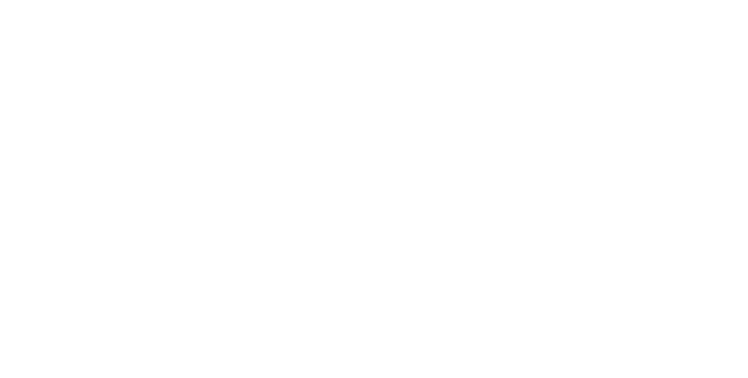
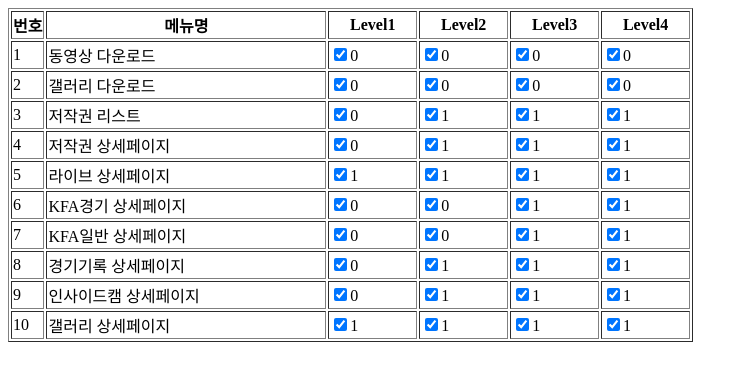
Before and after one commit to milk717/test-react-app, a React (Create React App) app: page /component/checkbox in a window 1280 px wide. Before the commit this address had no page. Shown: the top 378 px of the page, without its empty margins (0-748 px from the left). Built offline with nearby package versions, Linux system fonts and the light colour scheme.

Commit message:
checkbox test 생성

```diff
--- a/src/App.js
+++ b/src/App.js
@@ -2,6 +2,7 @@
 import { BrowserRouter,Routes,Route } from 'react-router-dom';
 import Main from './Main';
 import PostData from './redux/PostData';
+import Checkbox from './componentTest/Checkbox'
 
 
 function App() {
@@ -11,6 +12,7 @@
         <Routes>
           <Route path="/" element={<Main/>}/>
           <Route path="/redux/saga" element={<PostData/>}/>
+          <Route path="/component/checkbox" element={<Checkbox/>}/>
         </Routes>
       </BrowserRouter>
     </>
--- a/src/Main.js
+++ b/src/Main.js
@@ -3,7 +3,8 @@
 export default function Main() {
   return (
     <>
-      <Link to="/redux/saga">Redux-Saga Post Flow Test</Link>
+      <div><Link to="/redux/saga">Redux-Saga Post Flow Test</Link></div>
+      <div><Link to="/component/checkbox">Checkbox Test</Link></div>
     </>
   );
 }
--- /dev/null
+++ b/src/componentTest/Checkbox.js
@@ -0,0 +1,135 @@
+import React, {useState} from "react";
+
+const UserAuthorityList=[
+    {text:'동영상 다운로드', value:'videoDownAccess'},
+    {text:'갤러리 다운로드', value:'imageDownAccess'},
+    {text:'저작권 리스트',value:'copyrightListAccess'},
+    {text:'저작권 상세페이지',value:'copyrightDetailAccess'},
+    {text:'라이브 상세페이지',value:'liveDetailAccess'},
+    {text:'KFA경기 상세페이지',value:'kfaPlayDetailAccess'},
+    {text:'KFA일반 상세페이지',value:'kfaNormalDetailAccess'},
+    {text:'경기기록 상세페이지',value:'kfaEventDetailAccess'},
+    {text:'인사이드캠 상세페이지',value:'insidecamDetailAccess'},
+    {text:'갤러리 상세페이지',value:'galleryDetailAccess'},
+];
+
+function UserAuthManageTable({userAuthData}) {
+    const [state, setState] = useState(userAuthData)
+
+    const handleCheckBoxChange = (e, index, access) => {
+        state[index][access] = Number(e.target.checked);
+        setState([
+            ...state
+        ]);
+    };
+
+    return (
+        <table border={1}>
+            <colgroup>
+                <col width="5%"/>
+            </colgroup>
+            <thead className="thead">
+            <tr>
+                <th>번호</th>
+                <th>메뉴명</th>
+                <th>Level1</th>
+                <th>Level2</th>
+                <th>Level3</th>
+                <th>Level4</th>
+            </tr>
+            </thead>
+            <tbody>
+            {
+                UserAuthorityList.map((item, index) => (
+                    <tr key={index+1}>
+                        <td>{index+1}</td>
+                        <td>{item.text}</td>
+                        <td><input type="checkbox" defaultChecked={state[0][item.value]} onChange={(e)=>handleCheckBoxChange(e,0,item.value)}/>{state[0][item.value]}</td>
+                        <td><input type="checkbox" defaultChecked={state[1][item.value]} onChange={(e)=>handleCheckBoxChange(e,1,item.value)}/>{state[1][item.value]}</td>
+                        <td><input type="checkbox" defaultChecked={state[2][item.value]} onChange={(e)=>handleCheckBoxChange(e,2,item.value)}/>{state[2][item.value]}</td>
+                        <td><input type="checkbox" defaultChecked={state[3][item.value]} onChange={(e)=>handleCheckBoxChange(e,3,item.value)}/>{state[3][item.value]}</td>
+                    </tr>
+                ))
+            }
+            </tbody>
+        </table>
+    );
+};
+
+export default function Checkbox(){
+
+    const userAuthData = [
+        {
+          "id": "1",
+          "levelName": "level1",
+          "sortSeq": "1",
+          "defaultYN": "N",
+          "videoDownAccess": "0",
+          "imageDownAccess": "0",
+          "copyrightListAccess": "0",
+          "copyrightDetailAccess": "0",
+          "liveDetailAccess": "1",
+          "kfaPlayDetailAccess": "0",
+          "kfaNormalDetailAccess": "0",
+          "kfaEventDetailAccess": "0",
+          "insidecamDetailAccess": "0",
+          "galleryDetailAccess": "1"
+        },
+        {
+          "id": "2",
+          "levelName": "level2",
+          "sortSeq": "2",
+          "defaultYN": "N",
+          "videoDownAccess": "0",
+          "imageDownAccess": "0",
+          "copyrightListAccess": "1",
+          "copyrightDetailAccess": "1",
+          "liveDetailAccess": "1",
+          "kfaPlayDetailAccess": "0",
+          "kfaNormalDetailAccess": "0",
+          "kfaEventDetailAccess": "1",
+          "insidecamDetailAccess": "1",
+          "galleryDetailAccess": "1"
+        },
+        {
+          "id": "3",
+          "levelName": "level3",
+          "sortSeq": "3",
+          "defaultYN": "N",
+          "videoDownAccess": "0",
+          "imageDownAccess": "0",
+          "copyrightListAccess": "1",
+          "copyrightDetailAccess": "1",
+          "liveDetailAccess": "1",
+          "kfaPlayDetailAccess": "1",
+          "kfaNormalDetailAccess": "1",
+          "kfaEventDetailAccess": "1",
+          "insidecamDetailAccess": "1",
+          "galleryDetailAccess": "1"
+        },
+        {
+          "id": "4",
+          "levelName": "level4",
+          "sortSeq": "4",
+          "defaultYN": "N",
+          "videoDownAccess": "0",
+          "imageDownAccess": "0",
+          "copyrightListAccess": "1",
+          "copyrightDetailAccess": "1",
+          "liveDetailAccess": "1",
+          "kfaPlayDetailAccess": "1",
+          "kfaNormalDetailAccess": "1",
+          "kfaEventDetailAccess": "1",
+          "insidecamDetailAccess": "1",
+          "galleryDetailAccess": "1"
+        }
+      ]
+
+    return(
+        <>
+            <UserAuthManageTable
+                userAuthData={userAuthData}
+            />
+        </>
+    );
+}
--- /dev/null
+++ b/src/javaScriptTest/dateTest.js
@@ -0,0 +1,3 @@
+let startDate = new Date();
+let date = new Date('2022-08-08').setDate(startDate.getDate()-7);
+console.log(date);
```
